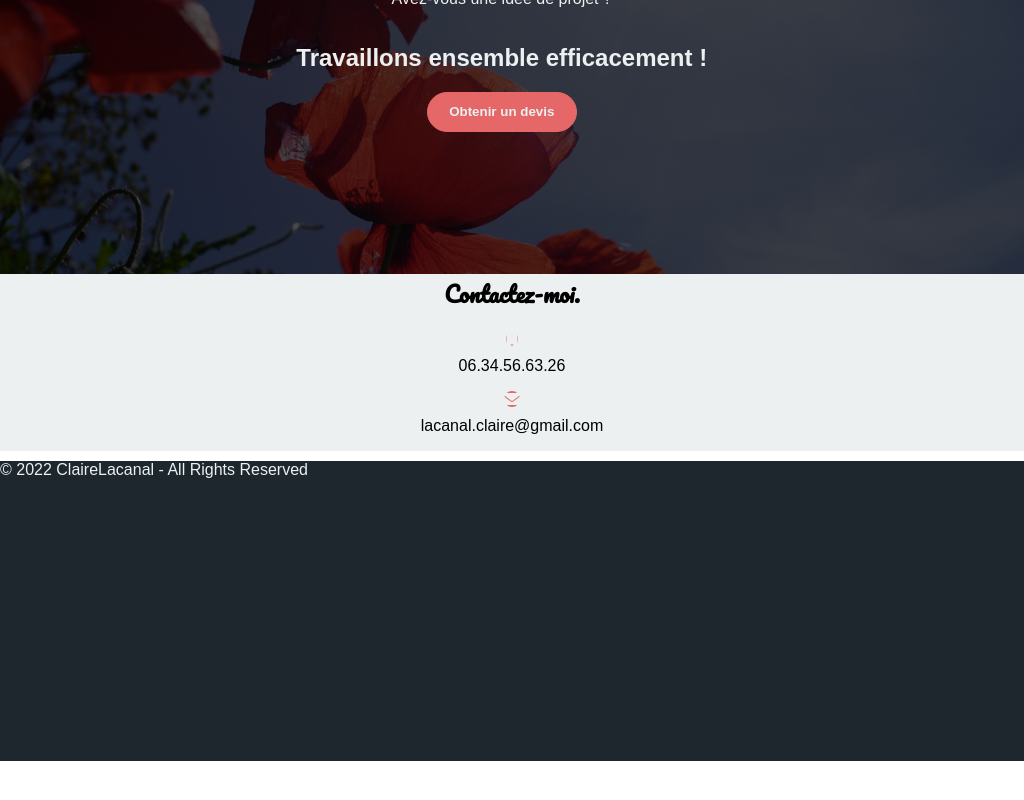
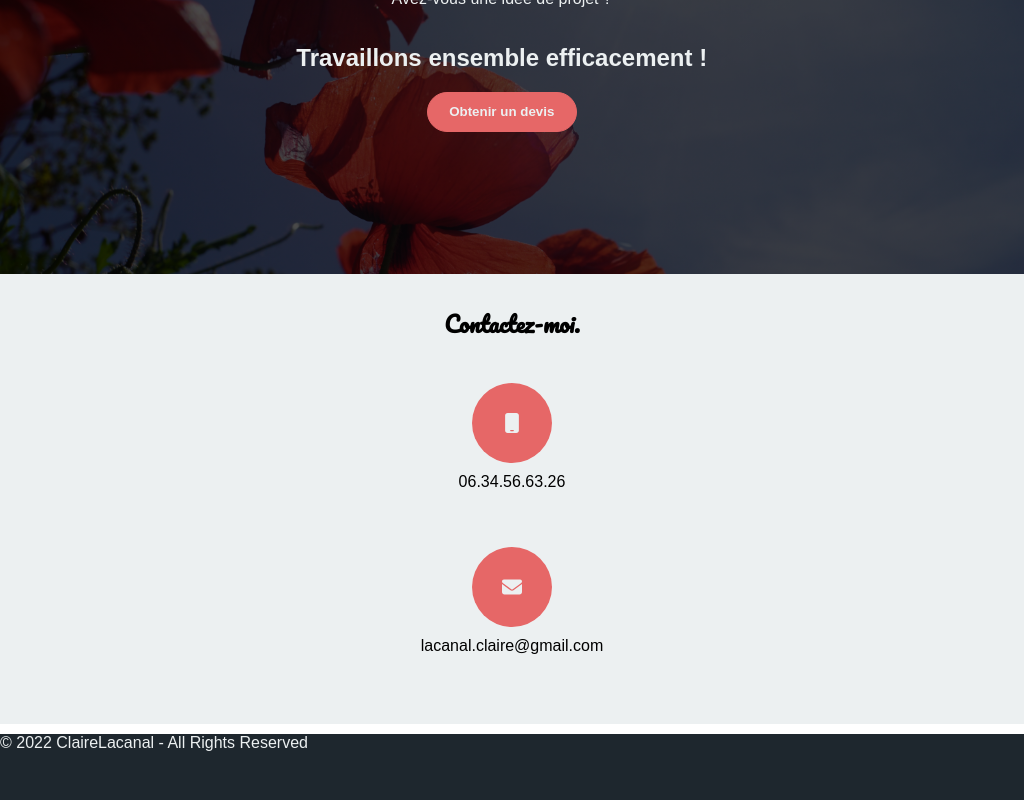
Before and after one commit to clairelacanal/my-book, a React (Create React App) app: page / in a window 1024 px wide. Shown: the part 2826-3626 px from the top of the page. Before the commit the page ends 3587 px from the top, so only its background shows below. Built offline with nearby package versions, Linux system fonts and the light colour scheme.

Commit message:
contact section tablet done

```diff
--- a/src/Components/Contact/Contact.css
+++ b/src/Components/Contact/Contact.css
@@ -81,6 +81,38 @@
 
   }
 
+  /* Pour les écrans de tablettes */
+  @media (min-width: 769px) and (max-width: 1024px) {
+
+    #contact {
+        height: 450px;
+    }
+
+    #contact h1 {
+        margin-top: 0;
+        text-align: center;
+        padding-top: 30px;
+        margin-bottom: 20px;
+    }
+
+    .infos-contact div {
+        margin-left: 70px;
+        margin-right: 70px;
+        margin-top: 20px;
+    }
+
+    .color {
+        width: 80px;
+        height: 80px;
+
+    }
+
+    .icon {
+        width: 20px;
+        height: 20px;
+    }
+  }
+
 
 
   /* Pour les écrans d'ordinateur */
```
